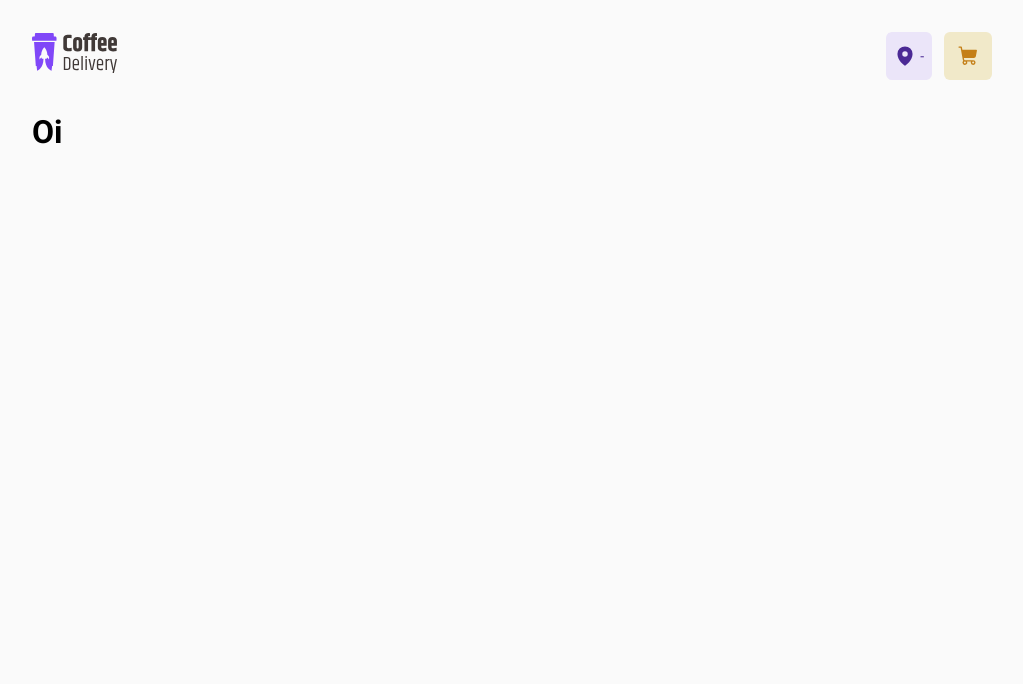
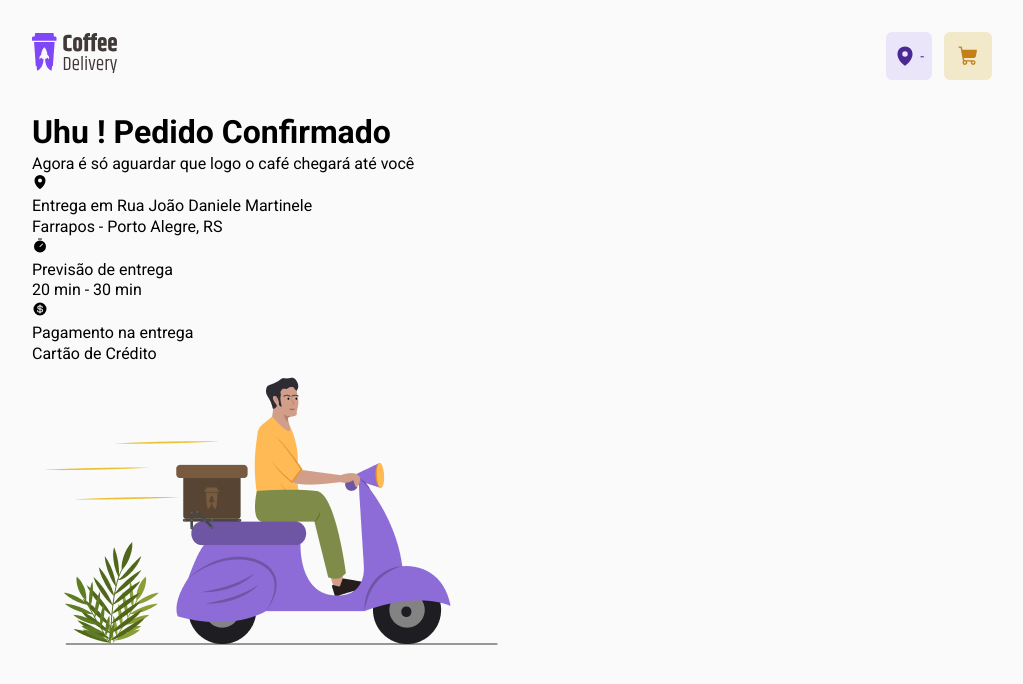
Before and after one commit to davisllv/CoffeDelivery, a React (Vite) app: page /confirmed-order in a window 1280 px wide. Shown: the top 684 px of the page, without its empty margins (128-1151 px from the left). Built offline with nearby package versions, Linux system fonts and the light colour scheme; no server answers.

Commit message:
:recycle: refactor some icons stuf and initiate the ConfirmedOrderPage

```diff
--- a/src/Router.tsx
+++ b/src/Router.tsx
@@ -2,6 +2,7 @@ import { Route, Routes } from "react-router-dom";
 import { DefaultLayout } from "./ui/layout/DefaultLayout";
 import { Home } from "./pages/Home";
 import { Cart } from "./pages/Cart";
+import { ConfirmedOrder } from "./pages/ConfirmedOrder";
 
 export const Router = () => {
   return (
@@ -9,7 +10,7 @@ export const Router = () => {
       <Route path="/" element={<DefaultLayout />}>
         <Route path="/" element={<Home />} />
         <Route path="/cart" element={<Cart />} />
-        <Route path="/confirmed-order" element={<h1>Oi</h1>} />
+        <Route path="/confirmed-order" element={<ConfirmedOrder />} />
       </Route>
     </Routes>
   );
--- /dev/null
+++ b/src/data/@types/interfaces/IIconsProps.ts
@@ -0,0 +1,5 @@
+export interface IIconsProps {
+  text: string;
+  colorIcon: "yellowDark" | "text" | "yellow" | "purple";
+  iconType: "ShoppingCart" | "Clock" | "Coffee" | "Package";
+}
--- /dev/null
+++ b/src/pages/ConfirmedOrder/index.tsx
@@ -0,0 +1,41 @@
+import { CurrencyDollar, MapPin, Timer } from "@phosphor-icons/react";
+import CoffeDeliveringImagge from "../../assets/coffe-delivering.png";
+
+export const ConfirmedOrder = () => {
+  return (
+    <div>
+      <main>
+        <div>
+          <h1>Uhu ! Pedido Confirmado</h1>
+          <p>Agora é só aguardar que logo o café chegará até você</p>
+        </div>
+
+        <div>
+          <div>
+            <MapPin size={16} weight="fill" />
+            <div>
+              <p>Entrega em Rua João Daniele Martinele</p>
+              <span>Farrapos - Porto Alegre, RS</span>
+            </div>
+          </div>
+          <div>
+            <Timer size={16} weight="fill" />
+            <div>
+              <p>Previsão de entrega</p>
+              <span>20 min - 30 min </span>
+            </div>
+          </div>
+          <div>
+            <CurrencyDollar size={16} weight="fill" />
+            <div>
+              <p>Pagamento na entrega</p>
+              <span>Cartão de Crédito</span>
+            </div>
+          </div>
+        </div>
+
+        <img src={CoffeDeliveringImagge} alt="Office Boy" />
+      </main>
+    </div>
+  );
+};
--- a/src/pages/Home/Components/Icons/index.tsx
+++ b/src/pages/Home/Components/Icons/index.tsx
@@ -1,11 +1,6 @@
-import { Clock, Coffee, Package, ShoppingCart } from "@phosphor-icons/react";
-import { IconContainer, IconsContainer } from "./styles";
-
-interface IIconsProps {
-  text: string;
-  colorIcon: "yellowDark" | "text" | "yellow" | "purple";
-  iconType: "ShoppingCart" | "Clock" | "Coffee" | "Package";
-}
+import { IconsPages } from "../../../../ui/components/IconsPages";
+import { IIconsProps } from "../../../../data/@types/interfaces/IIconsProps";
+import { IconsGridColumns } from "../../../../ui/components/IconsPages/styles";
 
 const IconsValues: IIconsProps[] = [
   {
@@ -31,32 +26,9 @@ const IconsValues: IIconsProps[] = [
 ];
 
 export const HomeIcons = () => {
-  function getIcon(iconName: string): React.ReactElement {
-    switch (iconName) {
-      case "ShoppingCart":
-        return <ShoppingCart size={16} weight="fill" />;
-      case "Clock":
-        return <Clock size={16} weight="fill" />;
-      case "Coffee":
-        return <Coffee size={16} weight="fill" />;
-      case "Package":
-        return <Package size={16} weight="fill" />;
-      default:
-        return <ShoppingCart size={16} weight="fill" />;
-    }
-  }
   return (
-    <IconsContainer>
-      {IconsValues.map((icon) => {
-        return (
-          <div key={icon.iconType} className="icons-boxes">
-            <IconContainer $colorIcon={icon.colorIcon}>
-              {getIcon(icon.iconType)}
-            </IconContainer>
-            <span>{icon.text}</span>
-          </div>
-        );
-      })}
-    </IconsContainer>
+    <IconsGridColumns>
+      <IconsPages iconsValues={IconsValues} />
+    </IconsGridColumns>
   );
 };
--- /dev/null
+++ b/src/ui/components/IconsPages/index.tsx
@@ -0,0 +1,38 @@
+import { Clock, Coffee, Package, ShoppingCart } from "@phosphor-icons/react";
+import { IconContainer } from "./styles";
+import { IIconsProps } from "../../../data/@types/interfaces/IIconsProps";
+
+interface IIconsPagesProps {
+  iconsValues: IIconsProps[];
+}
+
+export const IconsPages = ({ iconsValues }: IIconsPagesProps) => {
+  function getIcon(iconName: string): React.ReactElement {
+    switch (iconName) {
+      case "ShoppingCart":
+        return <ShoppingCart size={16} weight="fill" />;
+      case "Clock":
+        return <Clock size={16} weight="fill" />;
+      case "Coffee":
+        return <Coffee size={16} weight="fill" />;
+      case "Package":
+        return <Package size={16} weight="fill" />;
+      default:
+        return <ShoppingCart size={16} weight="fill" />;
+    }
+  }
+  return (
+    <>
+      {iconsValues.map((icon) => {
+        return (
+          <div key={icon.iconType} className="icons-boxes">
+            <IconContainer $colorIcon={icon.colorIcon}>
+              {getIcon(icon.iconType)}
+            </IconContainer>
+            <p>{icon.text}</p>
+          </div>
+        );
+      })}
+    </>
+  );
+};
--- a/src/pages/Home/Components/Icons/styles.ts
+++ b/src/ui/components/IconsPages/styles.ts
@@ -6,14 +6,17 @@ const COLOR_ICON = {
   purple: "purple",
 };
 
+interface IIconGridColumnsProps {
+  $columns?: number;
+}
+
 interface IIconContainerProps {
   $colorIcon: keyof typeof COLOR_ICON;
 }
 
-export const IconsContainer = styled.div`
+export const IconsGridColumns = styled.div<IIconGridColumnsProps>`
   display: grid;
-  grid-template-columns: 1fr 1fr;
-  flex-direction: row;
+  grid-template-columns: repeat(${(props) => props.$columns || 2}, 1fr);
 
   row-gap: 1.25rem;
 
@@ -23,7 +26,7 @@ export const IconsContainer = styled.div`
 
     gap: 0.75rem;
 
-    span {
+    P {
       color: ${(props) => props.theme["base-text"]};
     }
   }
```
Also changed, not shown: src/assets/coffe-delivering.png (added), src/pages/ConfirmedOrder/styles.ts (added).
